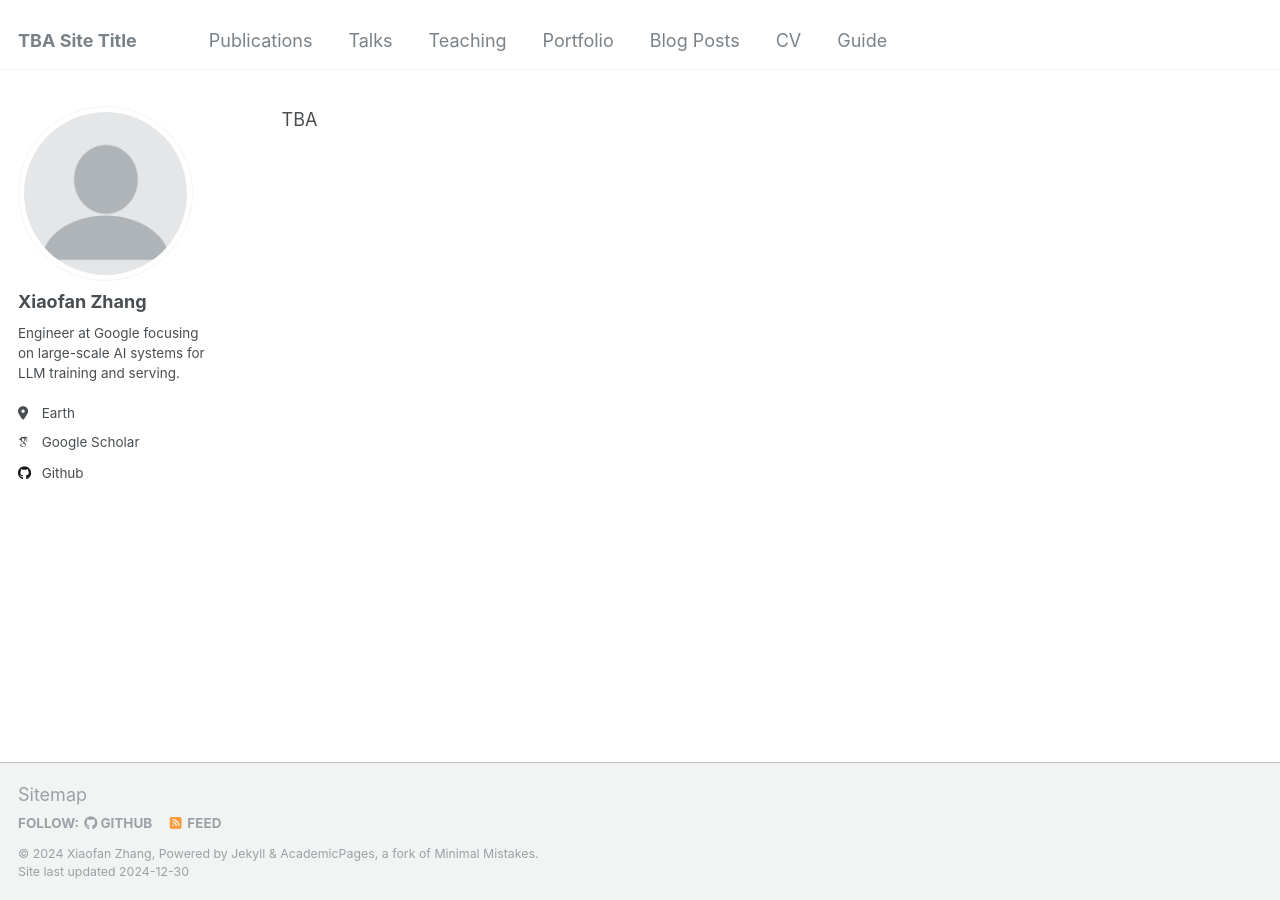
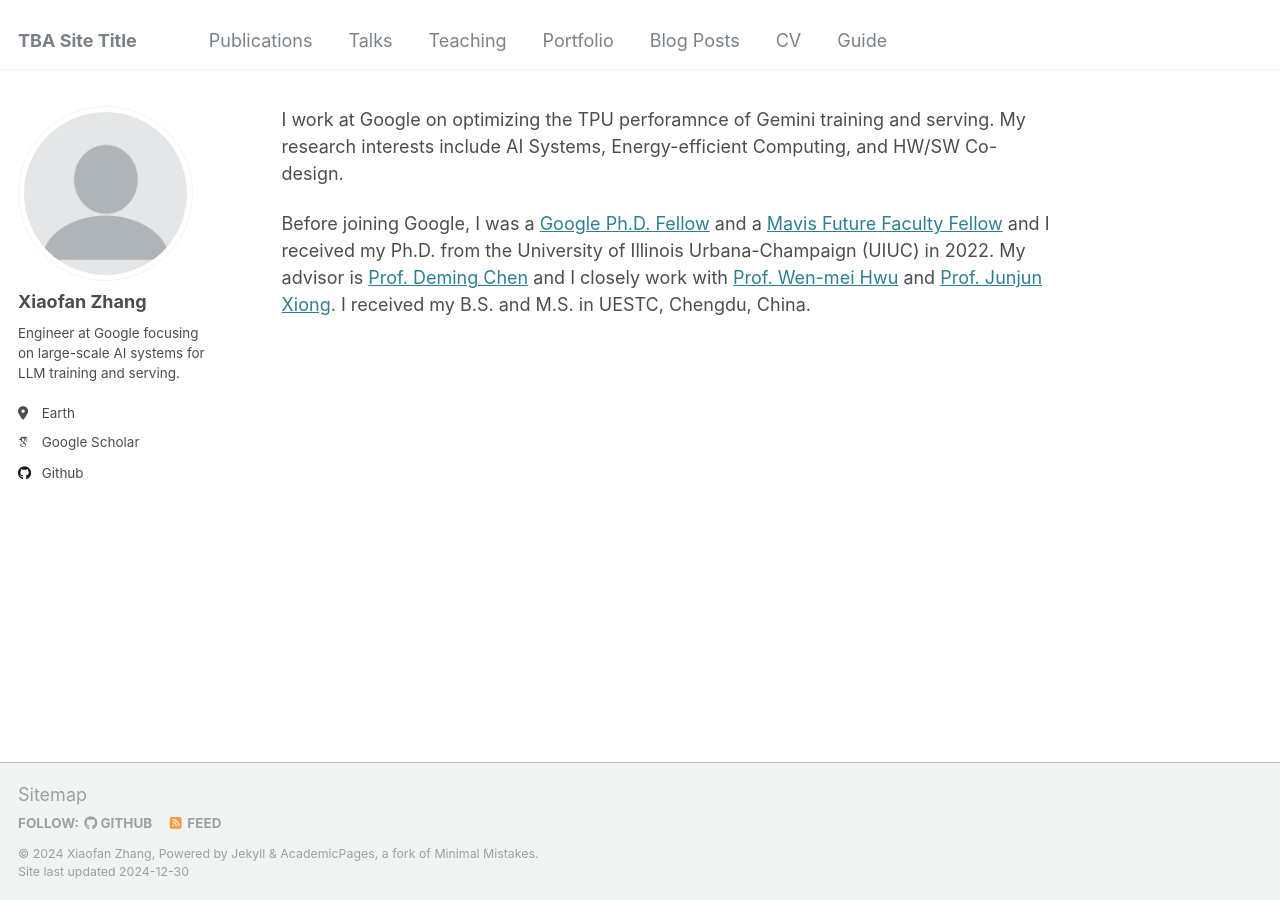
Before and after one commit to TomG008/TomG008.github.io, a Jekyll site: the page built from index.md, in a window 1280 px wide. Built offline with Jekyll 4.4.1, drawn with Linux system fonts in a browser that asks for light colours; some web fonts are replaced; our own code applies the rules of GitHub Pages for plain Markdown files.

Commit message:
Update index.md

```diff
--- a/index.md
+++ b/index.md
@@ -1 +1,4 @@
-TBA
+I work at Google on optimizing the TPU perforamnce of Gemini training and serving. My research interests include AI Systems, Energy-efficient Computing, and HW/SW Co-design.
+
+
+Before joining Google, I was a [Google Ph.D. Fellow](https://grad.illinois.edu/news/xiaofan-zhang-csl-engineering-student-receives-2020-google-phd-fellowship) and a [Mavis Future Faculty Fellow](https://publish.illinois.edu/engr-mavis/) and I received my Ph.D. from the University of Illinois Urbana-Champaign (UIUC) in 2022. My advisor is [Prof. Deming Chen](http://dchen.ece.illinois.edu/) and I closely work with [Prof. Wen-mei Hwu](https://research.nvidia.com/person/wen-mei-hwu) and [Prof. Junjun Xiong](https://www.xlab-ub.com/). I received my B.S. and M.S. in UESTC, Chengdu, China.
```
